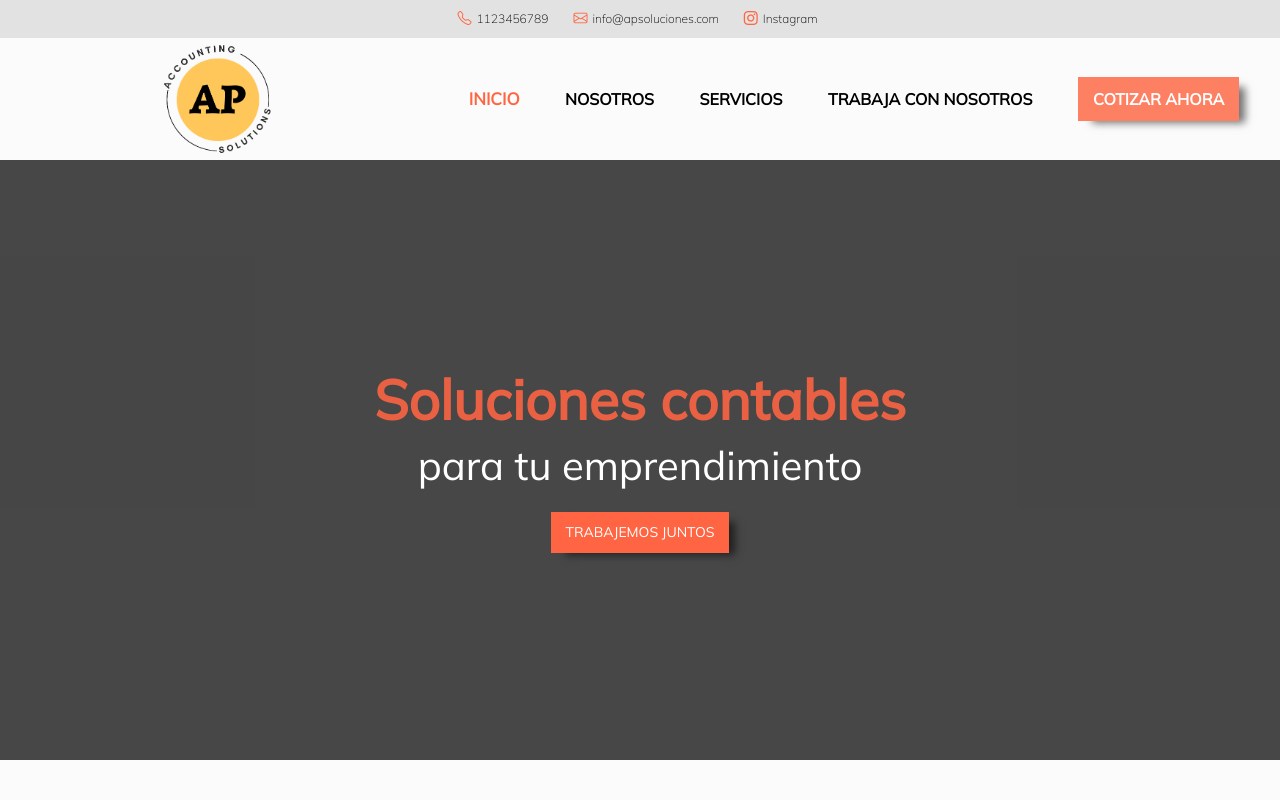
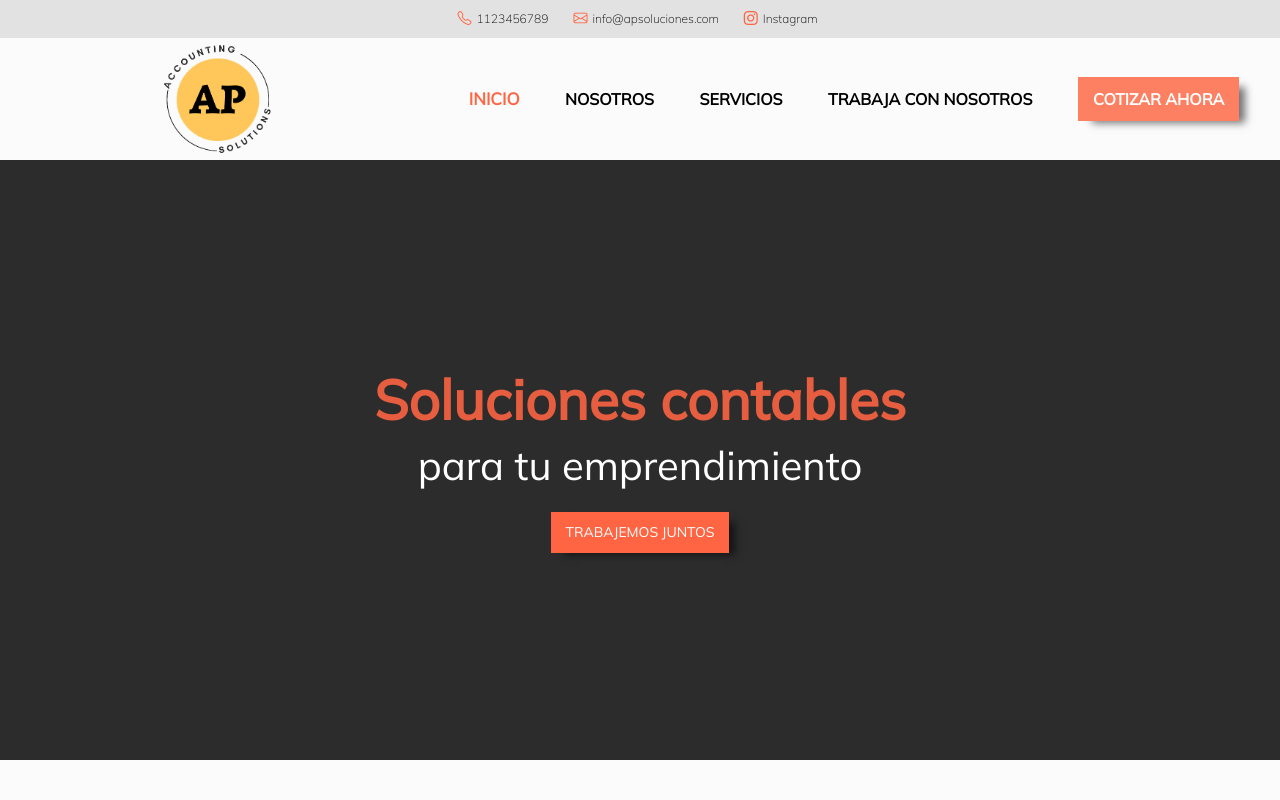
Before and after one commit to AntonellaPolech/APSoluciones, a plain HTML site: page index.html in a window 1280 px wide. Shown: the top 800 px of the page. Drawn offline with nearby package versions, Linux system fonts and the light colour scheme; the site is published under a folder, as on GitHub Pages, so addresses that start at the root find nothing.

Commit message:
hero modificado

```diff
--- a/css/style.css
+++ b/css/style.css
@@ -262,7 +262,7 @@ header nav img {
     height: 600px;
     background-color: white;
     background-position: center;
-    background-image: url(/img/workteam.jpg);
+    background-image: url(../img/workteam.jpg);
     background-size: cover;
     background-repeat: no-repeat;
     background-attachment: scroll;
```
